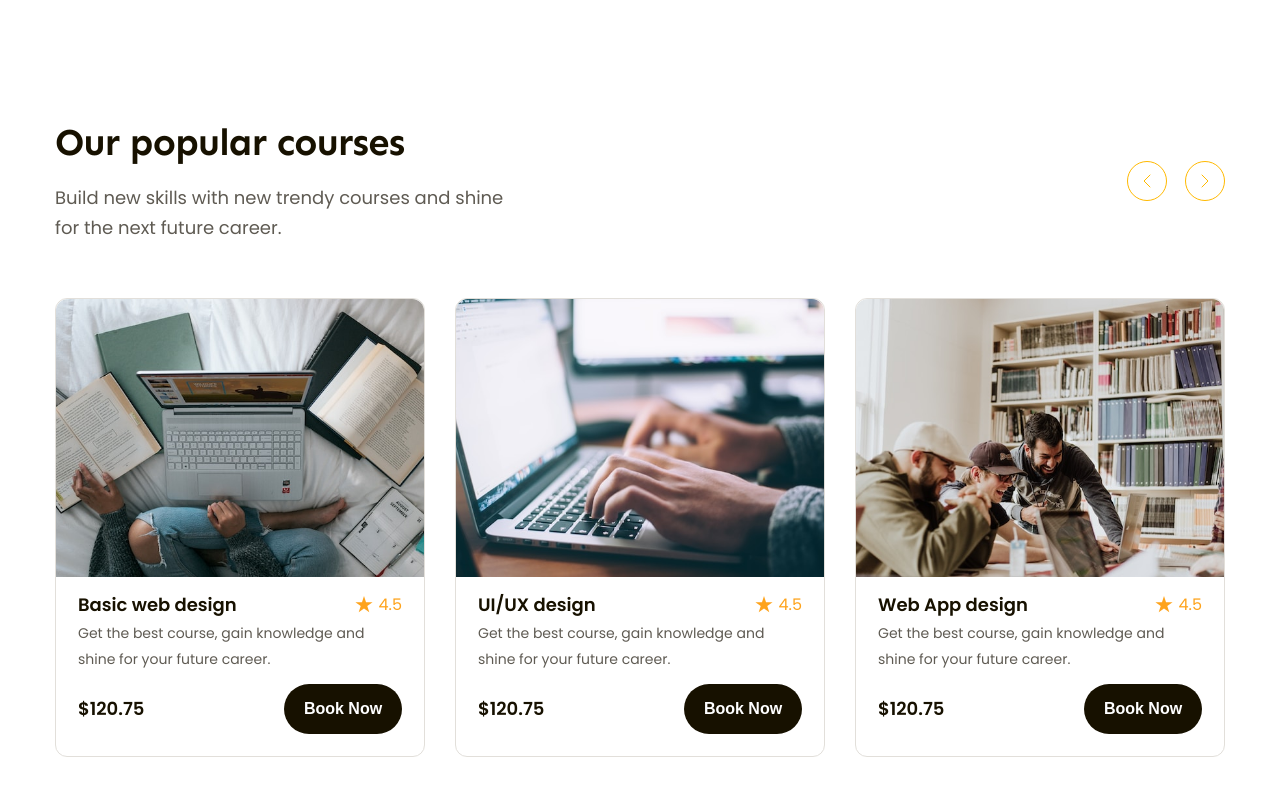
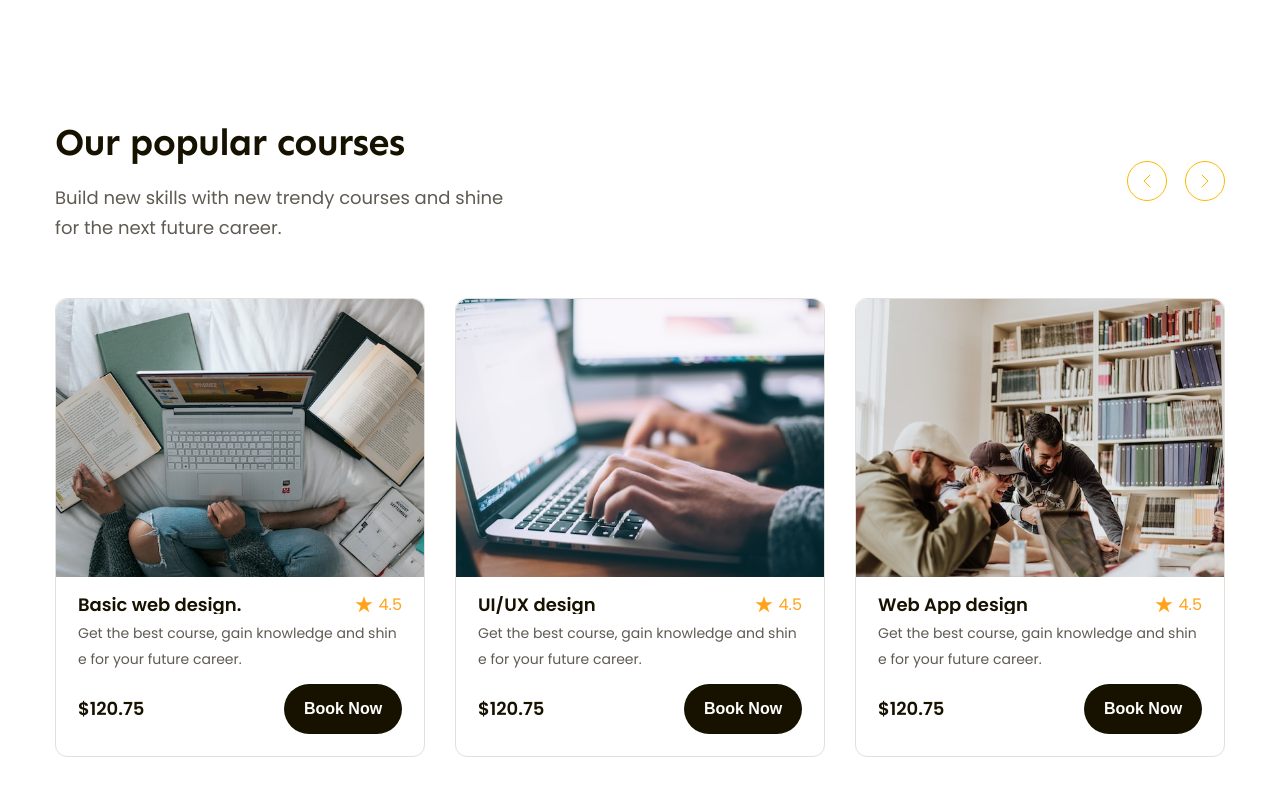
Before and after one commit to vienckd/figma_to_HTML, a plain HTML site: page index.html in a window 1280 px wide. Shown: the part 985-1781 px from the top of the page. Drawn offline with Linux system fonts and the light colour scheme.

Commit message:
p7. hoan thien popular

```diff
--- a/assets/css/style.css
+++ b/assets/css/style.css
@@ -47,6 +47,18 @@ a {
   font-weight: 700;
   line-height: 1.26; /* 126.316% */
   letter-spacing: -0.76px;
+}
+.line-clamp {
+  display: -webkit-box;
+  -webkit-line-clamp: var(--line-clamp, 1);
+  -webkit-box-orient: vertical;
+  overflow: hidden;
+}
+.line-clamp.line-2 {
+  --line-clamp: 2;
+}
+.break-all{
+  word-break: break-all;
 }
 /* ============header=============== */
 .header {
@@ -282,6 +294,7 @@ a {
   margin-top: 55px;
 }
 .popular .course-item {
+  flex: 1;
   border-radius: 12px;
   border: 1px solid #e2dfda;
   background: #fff;
--- a/index.html
+++ b/index.html
@@ -181,13 +181,15 @@
               </a>
               <div class="info">
                 <div class="head">
-                  <h3 class="title"><a href="#!">Basic web design</a></h3>
+                  <h3 class="title">
+                    <a class="line-clamp break-all" href="#!">Basic web design.</a>
+                  </h3>
                   <div class="rating">
                     <img src="./assets/icon/star.svg" alt="" class="star" />
                     <span class="value">4.5</span>
                   </div>
                 </div>
-                <p class="desc">
+                <p class="desc line-clamp line-2 break-all">
                   Get the best course, gain knowledge and shine for your future career.
                 </p>
 
@@ -205,13 +207,13 @@
               </a>
               <div class="info">
                 <div class="head">
-                  <h3 class="title"><a href="#!">UI/UX design</a></h3>
+                  <h3 class="title"><a class="line-clamp break-all" href="#!">UI/UX design</a></h3>
                   <div class="rating">
                     <img src="./assets/icon/star.svg" alt="" class="star" />
                     <span class="value">4.5</span>
                   </div>
                 </div>
-                <p class="desc">
+                <p class="desc line-clamp line-2 break-all">
                   Get the best course, gain knowledge and shine for your future career.
                 </p>
 
@@ -229,13 +231,15 @@
               </a>
               <div class="info">
                 <div class="head">
-                  <h3 class="title"><a href="#!">Web App design</a></h3>
+                  <h3 class="title">
+                    <a class="line-clamp break-all" href="#!">Web App design</a>
+                  </h3>
                   <div class="rating">
                     <img src="./assets/icon/star.svg" alt="" class="star" />
                     <span class="value">4.5</span>
                   </div>
                 </div>
-                <p class="desc">
+                <p class="desc line-clamp line-2 break-all">
                   Get the best course, gain knowledge and shine for your future career.
                 </p>
 
```
